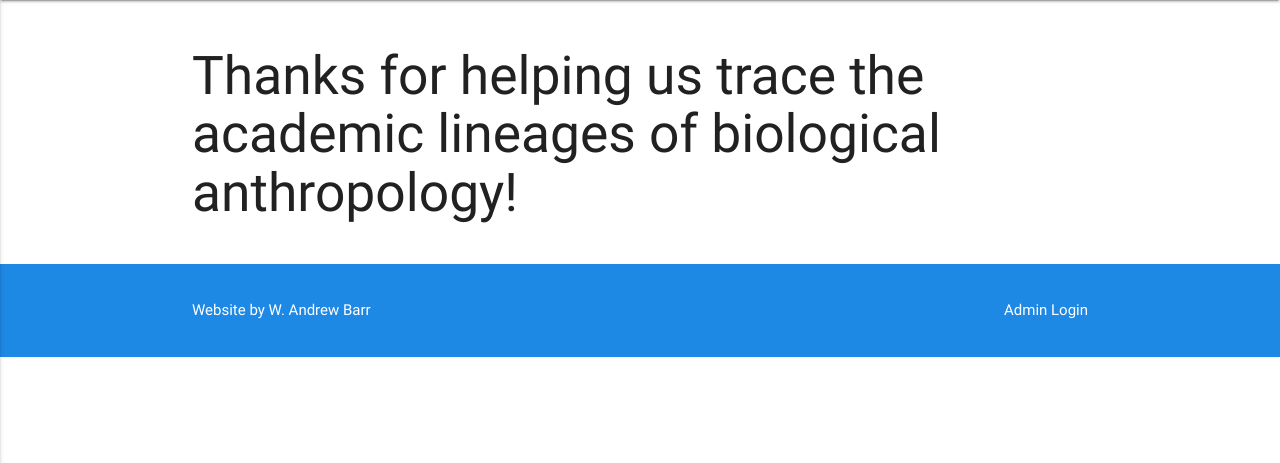
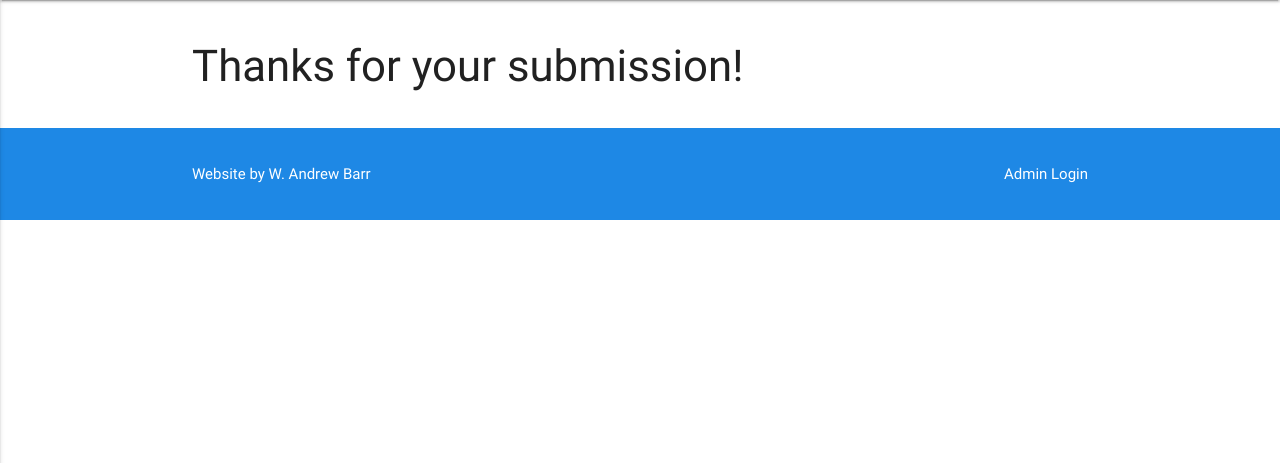
Before and after one commit to wabarr/physanth-phylogeny-v2, a Django app: page /thanks/ in a window 1280 px wide. Shown: the part 64-527 px from the top of the page. Run offline with Django 3.2, Linux system fonts and the light colour scheme; parts of the project's set-up code (start-up, migrations or seed data) failed here and were passed over; some libraries are stand-ins or nearby versions.

Commit message:
simplify thanks

```diff
--- a/templates/thanks.html
+++ b/templates/thanks.html
@@ -4,7 +4,7 @@
     <div class="container">
         <div class="row">
             <div class="col s12">
-                <h2>Thanks for helping us trace the academic lineages of biological anthropology!</h2>
+                <h3>Thanks for your submission!</h3>
             </div>
         </div>
     </div>
```
